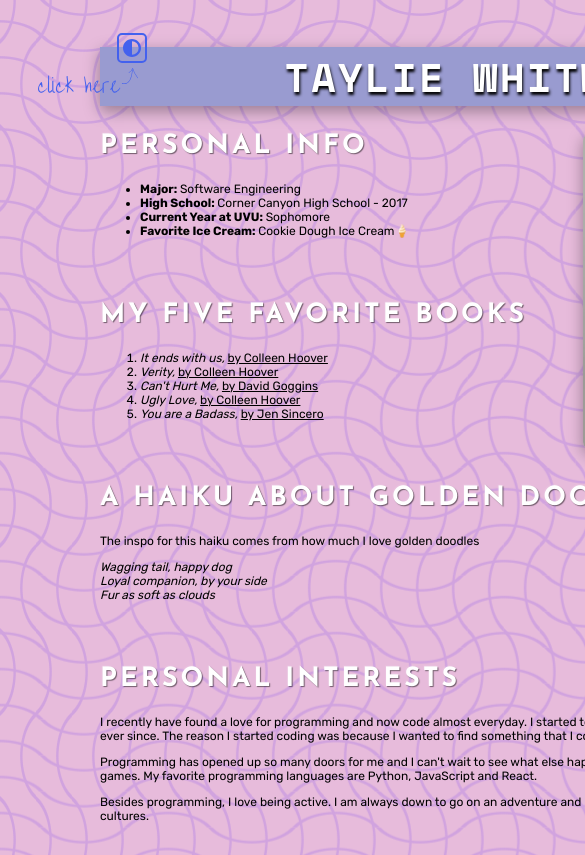
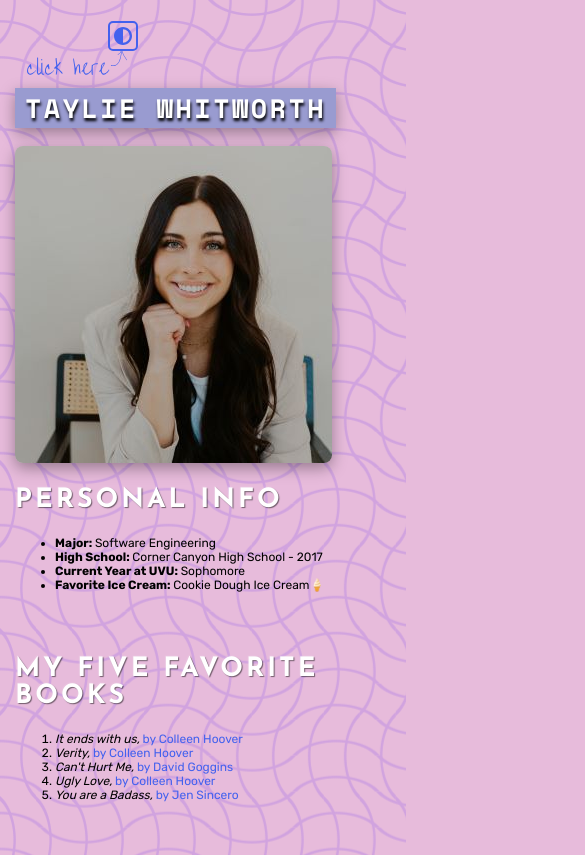
Before and after one commit to tayliewhitworth/aboutme, a plain HTML site: page index.html in a window 390 px wide. Shown: the top 855 px of the page, 585 px wide, since content can reach past the window. Drawn offline with nearby package versions, Linux system fonts and the light colour scheme.

Commit message:
Added responsiveness

```diff
--- a/css/style.css
+++ b/css/style.css
@@ -67,7 +67,7 @@ body {
 }
 
 .container {
-  width: 800px;
+  max-width: 800px;
   height: 100vh;
 }
 
@@ -166,13 +166,15 @@ li {
 }
 
 a {
-  color: inherit;
+  color: var(--foreground);
+  box-shadow: inset 0 0 0 0 var(--foreground);
+  transition: color 0.3s ease-in-out, box-shadow 0.3s ease-in-out;
+  text-decoration: none;
 }
 
 a:hover {
-  text-decoration: underline;
-  color: cornflowerblue;
-  font-weight: 700;
+  box-shadow: inset 100px 0 0 0 var(--foreground);
+  color: white;
 }
 
 table {
@@ -222,7 +224,6 @@ tr:nth-child(odd) {
   background-color: #cc81cd;
 }
 
-
 /* Toggle mode */
 
 .dark-mode-toggle {
@@ -250,3 +251,33 @@ tr:nth-child(odd) {
   left: -1em;
   top: 4em;
 }
+
+@media screen and (max-width: 600px) {
+  body {
+    padding: 50px 0px;
+    margin: 20px 15px;
+    place-items: left;
+  }
+
+  h1 {
+    font-size: 20pt;
+    text-align: left;
+    width: fit-content;
+    padding-inline: 10px;
+  }
+
+  .profile-pic {
+    float: left;
+    margin-bottom: 1.5rem;
+  }
+
+  .dark-mode-toggle {
+    top: 0.05em;
+    left: 7em;
+  }
+
+  .click-here {
+    top: 2.5em;
+    left: 1em;
+  }
+}
```
